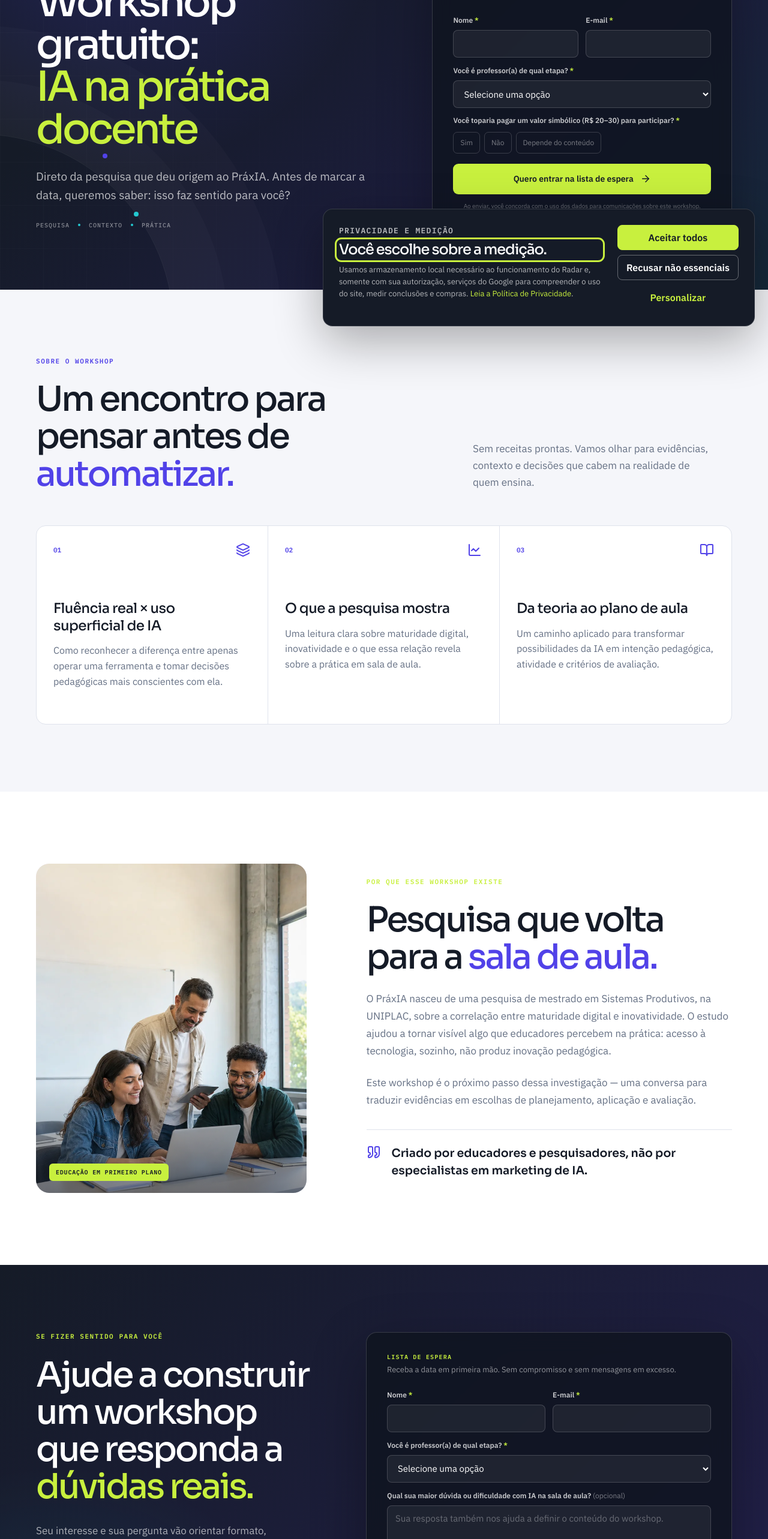
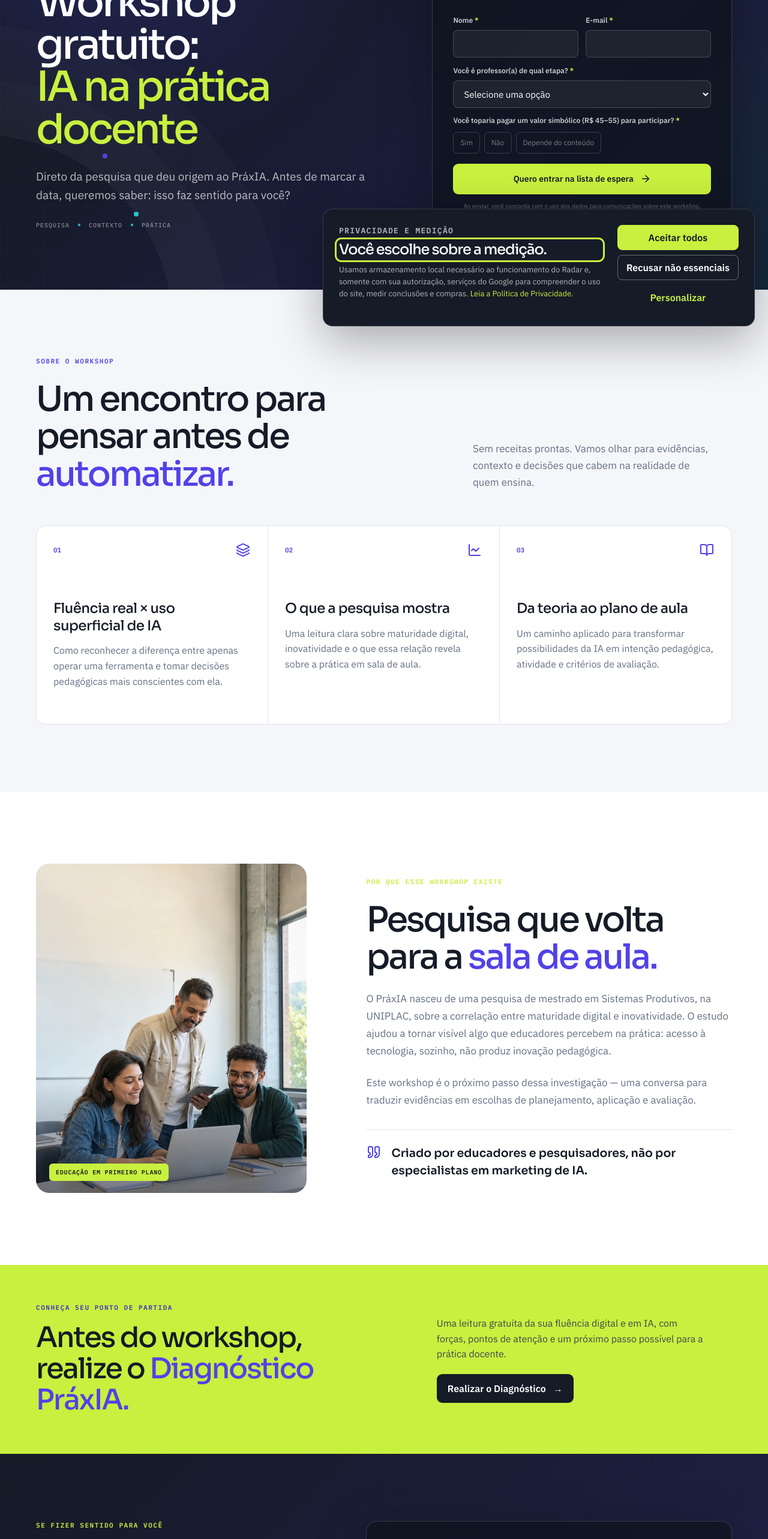
Before and after one commit to naufelpatrick/radar-docente, a React (Vite) app: page /lp/workshop-ia-2026 in a window 1280 px wide. Shown: the part 234-2800 px from the top of the page at 60% size. Built offline with nearby package versions, Linux system fonts and the light colour scheme; no server answers.

Commit message:
feat: ampliar opções do workshop

```diff
--- a/src/components/WorkshopWaitlistForm.tsx
+++ b/src/components/WorkshopWaitlistForm.tsx
@@ -79,7 +79,7 @@
       </div>
       <label htmlFor={`${id}-etapa`}>Você é professor(a) de qual etapa? <b aria-hidden="true">*</b>
         <select id={`${id}-etapa`} name="etapa_ensino" value={lead.etapaEnsino} onChange={(e) => update('etapaEnsino', e.target.value as WorkshopWaitlistLead['etapaEnsino'])} aria-invalid={!!errors.etapaEnsino} aria-describedby={errors.etapaEnsino ? `${id}-etapaEnsino-error` : undefined}>
-          <option value="">Selecione uma opção</option><option value="fundamental">Ensino Fundamental</option><option value="medio">Ensino Médio</option><option value="superior">Ensino Superior</option><option value="tecnico">Ensino Técnico</option><option value="outro">Outro</option>
+          <option value="">Selecione uma opção</option><option value="fundamental">Ensino Fundamental</option><option value="medio">Ensino Médio</option><option value="superior_graduacao">Ensino Superior — Graduação</option><option value="superior_pos_graduacao">Ensino Superior — Pós-Graduação</option><option value="tecnico">Ensino Técnico</option><option value="outro">Outro</option>
         </select>
         {fieldError('etapaEnsino')}
       </label>
@@ -87,7 +87,7 @@
         <textarea id={`${id}-duvida`} name="duvida_principal" rows={4} value={lead.duvidaPrincipal} onChange={(e) => update('duvidaPrincipal', e.target.value)} placeholder="Sua resposta também nos ajuda a definir o conteúdo do workshop." maxLength={2000} />
       </label>}
       <fieldset>
-        <legend>Você toparia pagar um valor simbólico (R$ 20–30) para participar? <b aria-hidden="true">*</b></legend>
+        <legend>Você toparia pagar um valor simbólico (R$ 45–55) para participar? <b aria-hidden="true">*</b></legend>
         <div className="workshop-form__radios">
           {([['sim', 'Sim'], ['nao', 'Não'], ['depende', 'Depende do conteúdo']] as const).map(([value, label]) => <label key={value}><input type="radio" name={`${id}-topa-pagar`} value={value} checked={lead.topaPagar === value} onChange={() => update('topaPagar', value)} /> <span>{label}</span></label>)}
         </div>
--- a/src/pages/WorkshopWaitlistPage.tsx
+++ b/src/pages/WorkshopWaitlistPage.tsx
@@ -42,6 +42,13 @@
           </div>
         </section>
 
+        <aside className="workshop-diagnostic" aria-labelledby="titulo-diagnostico">
+          <div className="workshop-shell workshop-diagnostic__inner">
+            <div><p className="workshop-kicker">CONHEÇA SEU PONTO DE PARTIDA</p><h2 id="titulo-diagnostico">Antes do workshop, realize o <em>Diagnóstico PráxIA.</em></h2></div>
+            <div><p>Uma leitura gratuita da sua fluência digital e em IA, com forças, pontos de atenção e um próximo passo possível para a prática docente.</p><a href="/radar-docente">Realizar o Diagnóstico <span aria-hidden="true">→</span></a></div>
+          </div>
+        </aside>
+
         <section className="workshop-final" id="lista-de-espera" aria-labelledby="titulo-lista"><div className="workshop-shell workshop-final__grid"><div><p className="workshop-kicker">SE FIZER SENTIDO PARA VOCÊ</p><h2 id="titulo-lista">Ajude a construir um workshop que responda a <em>dúvidas reais.</em></h2><p>Seu interesse e sua pergunta vão orientar formato, exemplos e aprofundamento. Quando a data for definida, você será uma das primeiras pessoas a saber.</p></div><WorkshopWaitlistForm /></div></section>
       </main>
       <footer className="workshop-footer"><div className="workshop-shell"><div><a href="/"><BrandMark inverse /></a><p>Transforme fluência em prática docente.</p></div><div className="workshop-footer__links"><a href="https://www.radarpraxia.com">radarpraxia.com</a><a href="https://www.instagram.com/radarpraxia" target="_blank" rel="noreferrer"><Instagram aria-hidden="true" /> @radarpraxia</a><a href="https://www.linkedin.com/company/radarpraxia" target="_blank" rel="noreferrer"><Linkedin aria-hidden="true" /> LinkedIn</a></div></div><div className="workshop-shell workshop-footer__bottom"><span>© {new Date().getFullYear()} PráxIA</span><span>Pesquisa, contexto e prática docente.</span></div></footer>
--- a/src/types/workshopWaitlist.ts
+++ b/src/types/workshopWaitlist.ts
@@ -1,4 +1,4 @@
-export type TeachingStage = 'fundamental' | 'medio' | 'superior' | 'tecnico' | 'outro'
+export type TeachingStage = 'fundamental' | 'medio' | 'superior_graduacao' | 'superior_pos_graduacao' | 'tecnico' | 'outro'
 export type PaymentIntent = 'sim' | 'nao' | 'depende'
 
 export type WorkshopWaitlistLead = {
--- a/src/workshopWaitlist.css
+++ b/src/workshopWaitlist.css
@@ -61,20 +61,28 @@
 .workshop-origin__photo { position: relative; overflow: hidden; aspect-ratio: .82; border-radius: 22px; background: var(--lavender); }.workshop-origin__photo::after { position: absolute; inset: 0; background: linear-gradient(to top, rgb(21 27 39 / 55%), transparent 35%); content: ''; }.workshop-origin__photo img { width: 100%; height: 100%; object-fit: cover; }.workshop-origin__photo span { position: absolute; z-index: 2; left: 22px; bottom: 20px; padding: 8px 11px; border-radius: 6px; background: var(--lime); color: var(--graphite); font: 600 10px var(--font-mono); text-transform: uppercase; letter-spacing: .08em; }
 .workshop-origin__copy > p:not(.workshop-kicker) { max-width: 650px; margin: 23px 0 0; color: var(--muted); font-size: 17px; line-height: 1.72; }
 .workshop-origin blockquote { display: grid; grid-template-columns: auto 1fr; gap: 18px; margin: 34px 0 0; padding: 25px 0 0; border-top: 1px solid var(--line); }.workshop-origin blockquote svg { width: 24px; color: var(--indigo); }.workshop-origin blockquote strong { max-width: 590px; font: 600 19px/1.5 var(--font-display); }
+.workshop-diagnostic { padding: 64px 0; background: var(--lime); color: var(--graphite); }
+.workshop-diagnostic__inner { display: grid; grid-template-columns: 1.08fr .92fr; align-items: center; gap: 90px; }
+.workshop-diagnostic .workshop-kicker { margin-bottom: 15px; color: var(--indigo-dark); }
+.workshop-diagnostic h2 { margin: 0; font-size: clamp(31px, 3.7vw, 48px); line-height: 1.1; letter-spacing: -.045em; }
+.workshop-diagnostic h2 em { color: var(--indigo); }
+.workshop-diagnostic__inner > div:last-child > p { margin: 0 0 20px; color: #3e4654; line-height: 1.62; }
+.workshop-diagnostic a { display: inline-flex; min-height: 48px; align-items: center; gap: 12px; padding: 12px 18px; border-radius: 9px; background: var(--graphite); color: var(--white); font-weight: 700; text-decoration: none; transition: transform .2s, background .2s; }
+.workshop-diagnostic a:hover { transform: translateY(-2px); background: var(--indigo-dark); }
 .workshop-final { padding: 112px 0; background: radial-gradient(circle at 8% 90%, rgb(35 200 208 / 14%), transparent 30%), linear-gradient(135deg, #151b27, #23204d); }
 .workshop-final__grid { display: grid; grid-template-columns: .86fr 1.14fr; align-items: start; gap: 90px; }.workshop-final h2 em { color: var(--lime); }.workshop-final__grid > div:first-child > p:last-child { margin: 28px 0 0; color: rgb(255 255 255 / 64%); font-size: 17px; line-height: 1.7; }
 .workshop-footer { padding: 64px 0 26px; background: #10151f; border-top: 1px solid var(--workshop-border); }.workshop-footer > .workshop-shell:first-child { display: flex; justify-content: space-between; gap: 50px; }.workshop-footer p { margin: 14px 0 0; color: rgb(255 255 255 / 44%); font-size: 13px; }.workshop-footer__links { display: flex; flex-wrap: wrap; align-items: center; justify-content: flex-end; gap: 8px; }.workshop-footer__links a { display: inline-flex; min-height: 42px; align-items: center; gap: 7px; padding: 0 12px; border: 1px solid var(--workshop-border); border-radius: 8px; color: rgb(255 255 255 / 68%); font-size: 12px; text-decoration: none; }.workshop-footer__links a:hover { border-color: var(--lime); color: var(--lime); }.workshop-footer__links svg { width: 16px; }.workshop-footer__bottom { display: flex; justify-content: space-between; margin-top: 42px; padding-top: 22px; border-top: 1px solid var(--workshop-border); color: rgb(255 255 255 / 34%); font-size: 11px; }
 
 @media (max-width: 960px) {
   .workshop-hero__grid { grid-template-columns: 1fr; gap: 48px; }.workshop-hero__copy { max-width: 760px; }.workshop-form--compact { max-width: 680px; }
-  .workshop-origin__grid { gap: 55px; }.workshop-final__grid { grid-template-columns: 1fr; gap: 42px; }.workshop-final__grid > div:first-child { max-width: 750px; }
+  .workshop-origin__grid { gap: 55px; }.workshop-diagnostic__inner { grid-template-columns: 1fr; gap: 26px; }.workshop-diagnostic__inner > div:last-child { max-width: 690px; }.workshop-final__grid { grid-template-columns: 1fr; gap: 42px; }.workshop-final__grid > div:first-child { max-width: 750px; }
 }
 
 @media (max-width: 700px) {
   .workshop-shell { width: min(100% - 32px, 1160px); }.workshop-header .workshop-shell { height: 72px; }.workshop-header .brand-mark { width: 108px; }.workshop-header .workshop-shell > a:last-child { font-size: 12px; }
   .workshop-hero { padding: 115px 0 64px; }.workshop-hero__grid { gap: 36px; }.workshop-hero h1 { font-size: clamp(43px, 13vw, 60px); }.workshop-hero__copy > p:not(.workshop-tag) { font-size: 17px; }.workshop-hero__signal { gap: 9px; font-size: 8px; }
   .workshop-form { padding: 24px 18px; border-radius: 14px; }.workshop-form__grid { grid-template-columns: 1fr; gap: 0; }.workshop-form__radios { display: grid; grid-template-columns: 1fr 1fr; }.workshop-form__radios label:last-child { grid-column: 1 / -1; }.workshop-form__radios span { text-align: center; }
-  .workshop-topics, .workshop-origin, .workshop-final { padding: 76px 0; }.workshop-section-heading { grid-template-columns: 1fr; gap: 24px; margin-bottom: 38px; }.workshop-section-heading h2, .workshop-origin h2, .workshop-final h2 { font-size: clamp(37px, 10.5vw, 48px); }
+  .workshop-topics, .workshop-origin, .workshop-final { padding: 76px 0; }.workshop-diagnostic { padding: 54px 0; }.workshop-diagnostic h2 { font-size: clamp(34px, 9.5vw, 44px); }.workshop-diagnostic a { width: 100%; justify-content: center; }.workshop-section-heading { grid-template-columns: 1fr; gap: 24px; margin-bottom: 38px; }.workshop-section-heading h2, .workshop-origin h2, .workshop-final h2 { font-size: clamp(37px, 10.5vw, 48px); }
   .workshop-topic-grid { grid-template-columns: 1fr; }.workshop-topic-grid article { min-height: 270px; border-right: 0; border-bottom: 1px solid var(--line); }.workshop-topic-grid h3 { margin-top: 48px; }
   .workshop-origin__grid { grid-template-columns: 1fr; gap: 48px; }.workshop-origin__photo { aspect-ratio: .9; }.workshop-origin__copy { order: -1; }.workshop-origin__copy > p:not(.workshop-kicker) { font-size: 16px; }
   .workshop-final__grid { gap: 34px; }.workshop-footer > .workshop-shell:first-child { flex-direction: column; }.workshop-footer__links { justify-content: flex-start; }.workshop-footer__bottom { gap: 20px; flex-direction: column; }
```
Also changed, not shown: 1 other file (tests, documents, lock files or other folders).
